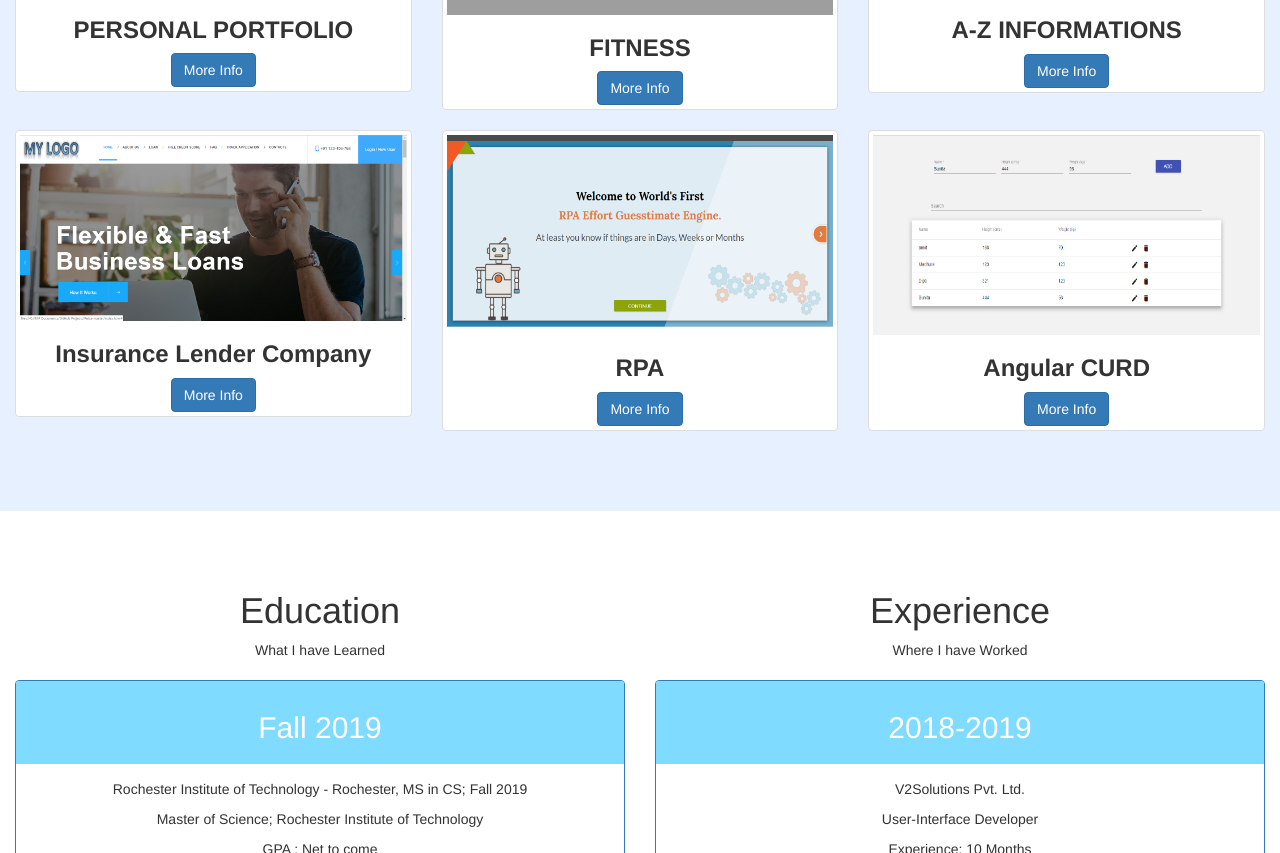
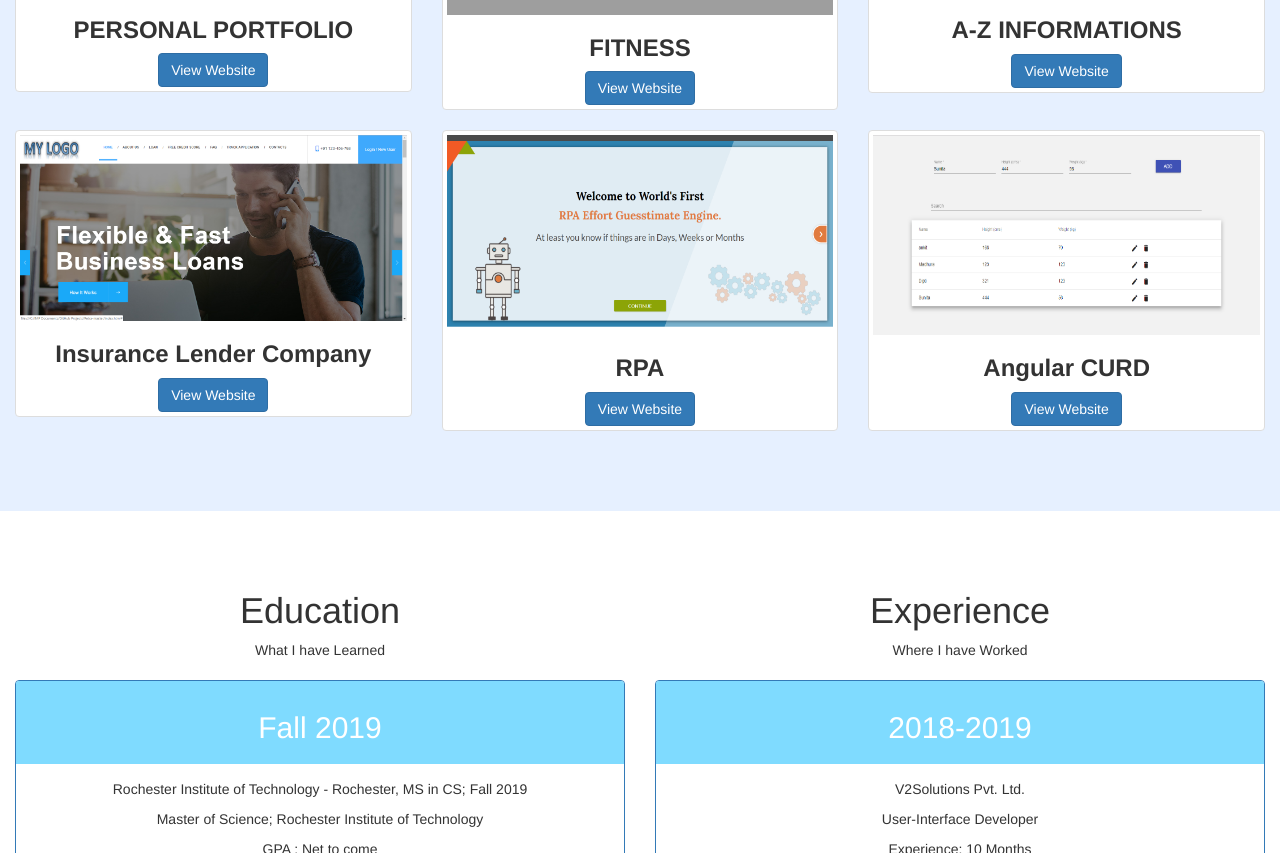
Before and after one commit to ankitbapat/myportfolio, a plain HTML site: page index.html in a window 1280 px wide. Shown: the part 1480-2333 px from the top of the page. Drawn offline with nearby package versions, Linux system fonts and the light colour scheme; grey boxes are pictures that could not be loaded.

Commit message:
Update index.html

```diff
--- a/index.html
+++ b/index.html
@@ -168,21 +168,21 @@
                     <div class="thumbnail">
                         <img src="Proj1.PNG" alt="Proj1" width="400" height="300">
                         <h3><b>PERSONAL PORTFOLIO</b></h3>
-                        <a href="https://ankitbapat.github.io/myportfolio/" target="_blank"><button type="button" class="btn btn-md btn-primary">More Info</button></a>
+                        <a href="https://ankitbapat.github.io/myportfolio/" target="_blank"><button type="button" class="btn btn-md btn-primary">View Website</button></a>
                     </div>
                 </div>
                 <div class="col-sm-4">
                     <div class="thumbnail">
                         <img src="Proj2.PNG" alt="Proj2" width="400" height="300">
                         <h3><b>FITNESS</b></h3>
-                        <a href="https://ankitbapat.github.io/StayFit/" target="_blank"><button type="button" class="btn btn-md btn-primary">More Info</button></a>
+                        <a href="https://ankitbapat.github.io/StayFit/" target="_blank"><button type="button" class="btn btn-md btn-primary">View Website</button></a>
                     </div>
                 </div>
                 <div class="col-sm-4">
                     <div class="thumbnail">
                         <img src="Proj3.PNG" alt="Proj3" width="400" height="300">
                         <h3><b>A-Z INFORMATIONS</b></h3>
-                        <a href="https://ankitbapat.github.io/informations/" target="_blank"><button type="button" class="btn btn-md btn-primary">More Info</button></a>
+                        <a href="https://ankitbapat.github.io/informations/" target="_blank"><button type="button" class="btn btn-md btn-primary">View Website</button></a>
                     </div>
                 </div>
             </div>
@@ -192,21 +192,21 @@
                     <div class="thumbnail">
                         <img src="Proj4.PNG" alt="Proj4" width="400" height="300">
                         <h3><b>Insurance Lender Company</b></h3>
-                        <a href="https://ankitbapat.github.io/Insurance-Lender-Company/" target="_blank"><button type="button" class="btn btn-md btn-primary">More Info</button></a>
+                        <a href="https://ankitbapat.github.io/Insurance-Lender-Company/" target="_blank"><button type="button" class="btn btn-md btn-primary">View Website</button></a>
                     </div>
                 </div>
                 <div class="col-sm-4">
                     <div class="thumbnail">
                         <img src="Proj5.PNG" class="adj-img" alt="Proj5" width="400" height="300">
                         <h3><b>RPA</b></h3>
-                        <a href="https://ankitbapat.github.io/RPA/" target="_blank"><button type="button" class="btn btn-md btn-primary">More Info</button></a>
+                        <a href="https://ankitbapat.github.io/RPA/" target="_blank"><button type="button" class="btn btn-md btn-primary">View Website</button></a>
                     </div>
                 </div>
                 <div class="col-sm-4">
                     <div class="thumbnail">
                         <img src="Proj6.PNG" class="adj-img" alt="Proj6" width="400" height="300">
                         <h3><b>Angular CURD</b></h3>
-                        <a href="https://ankitbapat.github.io/crudProject/" target="_blank"><button type="button" class="btn btn-md btn-primary">More Info</button></a>
+                        <a href="https://ankitbapat.github.io/crudProject/" target="_blank"><button type="button" class="btn btn-md btn-primary">View Website</button></a>
                     </div>
                 </div>
             </div>
```
